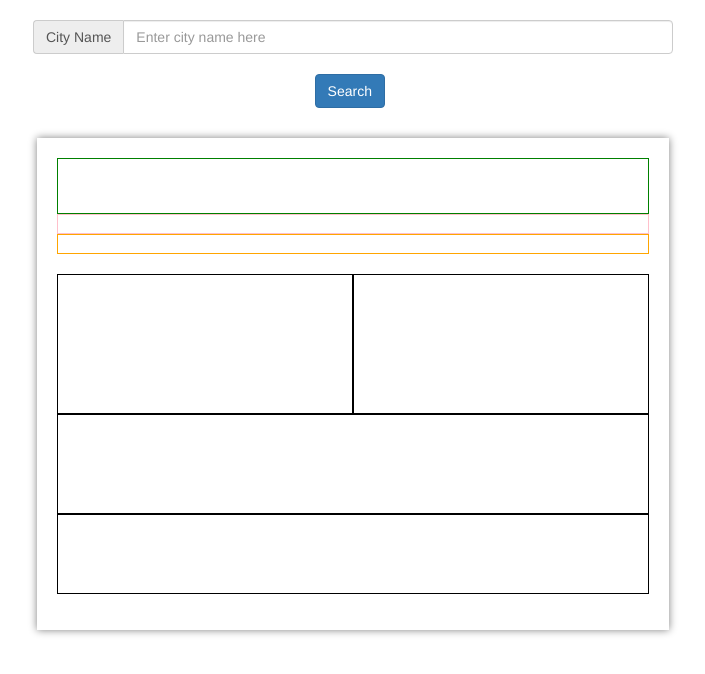
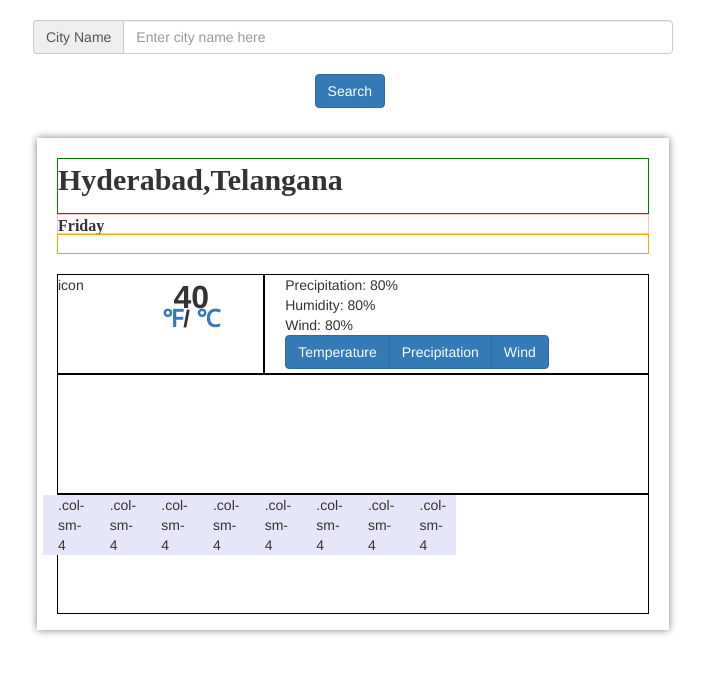
Before and after one commit to SpurgeonPrakash/FEE-Bootcamp-Swift, a plain HTML site: page Google weather app/index.html in a window 1280 px wide. Shown: the whole page, without its empty margins (287-992 px from the left). Drawn offline with nearby package versions, Linux system fonts and the light colour scheme.

Commit message:
updated ui and added functionality

```diff
--- a/Google weather app/css/style.css
+++ b/Google weather app/css/style.css
@@ -20,18 +20,25 @@ body{
     box-shadow:0px 0px 8px grey;
 }
 
-.searched-place{
+#searched-place{
     width:100%;
     height:56px;
     border:1px solid green;
     float:left;
+    font-family: 'IBM Plex Serif', serif;
+    font-size: 30px;
+    font-weight: bold;
 }
 
-.day{
+#current-day
+{
     width:100%;
     height:20px;
     border: 1px solid pink;
     float:left;
+    font-family: 'IBM Plex Serif', serif;
+    font-size: initial;
+    font-weight: bold;
 }
 .weather-condition{
     width:100%;
@@ -39,22 +46,37 @@ body{
     border: 1px solid orange;
     float:left;
 }
+.column1 {
+    float: left;
+    width:30%;
+    height: inherit;
+      }
+.column2 {
+    float: left;
+    width: 70%;
+    height: inherit;
+      }
 
+ #temp-disp{
+     font-size:xx-large;
+     font-weight: bolder;
+     text-align: center;
+ }
 .banner{
     width:100%;
-    height:140px;
+    height:100px;
     float:left;
     margin-top:20px;
 }
 
 .banner-left{
-    width:50%;
+    width:35%;
     height:inherit;
     float: left;
     border:1px solid black;
 }
 .banner-right{
-    width:50%;
+    width:65%;
     height:inherit;
     float: left;
     border:1px solid black;
@@ -62,14 +84,20 @@ body{
 .chart
 {
     width:100%;
-    height:100px;
+    height:120px;
     float:left;
     border:1px solid black;
 }
 .forecast
 {
     width:100%;
-    height:80px;
+    height:120px;
     float: left;
     border:1px solid black;
 }
+.row1{
+    margin:0px 0px 0px 20px;
+}
+.row2{
+    margin:0px 0px 0px 20px;
+}
--- a/Google weather app/index.html
+++ b/Google weather app/index.html
@@ -13,6 +13,7 @@
     <script src="https://maxcdn.bootstrapcdn.com/bootstrap/3.3.7/js/bootstrap.min.js"></script>
     <script src="https://cdn.jsdelivr.net/npm/moment@2.22.2/moment.min.js"></script>
     <link href="css/style.css" rel="stylesheet">
+
     <title>Weather Application</title>
 </head>
 
@@ -28,20 +29,64 @@
     </div>
     <div class="main-container">
         <div class="searched-place" id="searched-place">
+            <span id="place">Hyderabad,Telangana
+            </span>
         </div>
-        <div class="day">
+        <div class="day" id="current-day">
+            <span id="day">Friday</span>
         </div>
         <div class="weather-condition">
         </div>
         <div class="banner">
             <div class="banner-left">
+                <div class="column1">
+                    icon
+                </div>
+                <div class="column2" id="temp-disp">
+                    <p id="temp">40</p>
+                        <sup>
+                            <a href="">&#8457;</a>/
+                            <a href="">&#8451;</a>
+                        </sup>
+
+                </div>
+
             </div>
             <div class="banner-right">
+                <div class="row1">
+                    <div class="precipitation"> Precipitation:
+                        <span id="precipitation"> 80%</span>
+                    </div>
+                    <div class="humidity"> Humidity:
+                        <span id="humidity"> 80%</span>
+                    </div>
+                    <div class="wind"> Wind:
+                        <span id="wind"> 80%</span>
+                    </div>
+                </div>
+                <div class="row2">
+                    <div class="btn-group">
+                        <button type="button" class="btn btn-primary">Temperature</button>
+                        <button type="button" class="btn btn-primary">Precipitation</button>
+                        <button type="button" class="btn btn-primary">Wind</button>
+                    </div>
+                </div>
             </div>
         </div>
         <div class="chart">
         </div>
         <div class="forecast">
+            <div class="row">
+                <span class="col-sm-1" style="background-color:lavender;">.col-sm-4</span>
+                <span class="col-sm-1" style="background-color:lavender;">.col-sm-4</span>
+                <span class="col-sm-1" style="background-color:lavender;">.col-sm-4</span>
+                <span class="col-sm-1" style="background-color:lavender;">.col-sm-4</span>
+                <span class="col-sm-1" style="background-color:lavender;">.col-sm-4</span>
+                <span class="col-sm-1" style="background-color:lavender;">.col-sm-4</span>
+                <span class="col-sm-1" style="background-color:lavender;">.col-sm-4</span>
+                <span class="col-sm-1" style="background-color:lavender;">.col-sm-4</span>
+
+            </div>
         </div>
     </div>
     <script src="js/weather.js"></script>
--- a/Google weather app/js/weather.js
+++ b/Google weather app/js/weather.js
@@ -1,4 +1,25 @@
 $('#search').click(()=>{
-    const place=$('#cname').val();
-    $('#searched-place').html(place);
+    const cityname=$('#cname').val();
+   // $('#searched-place').html(cityname);
+    function getWeatherDemo() {
+        $.get('https://query.yahooapis.com/v1/public/yql?q=select * from weather.forecast ' +
+              'where woeid in (select woeid from geo.places(1) where text="'+cityname+'")&format=json', function (data) {
+            console.log(data);
+            const weather_obj=data.query.results.channel;
+            const region=weather_obj.location.region;
+            const country=weather_obj.location.country;
+            const cname=weather_obj.location.city;
+            const condition=weather_obj.item.condition.text;
+            const ftemp=weather_obj.item.condition.temp;
+            const ctemp=changeFahtoCelsius(ftemp);
+            $('#searched-place').html(cname+','+region+','+country);
+            $('#cond').html(condition);
+            $('#temp').text(ctemp);
+        });
+    }
+    getWeatherDemo();
 });
+function changeFahtoCelsius(fahrenheit)
+{
+    return  Math.round(((fahrenheit-32)*5)/9);
+}
```
